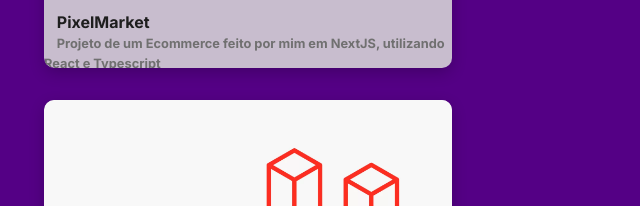
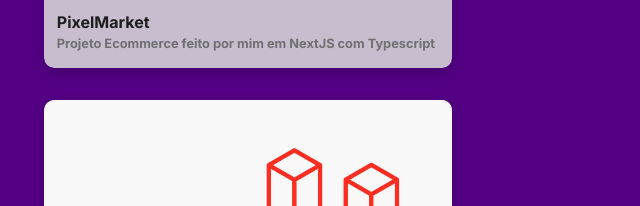
Before and after one commit to matheuspaiva1/portfolio, a plain HTML site: page src/pages/projects.html in a window 1280 px wide. Shown: the part 2057-2263 px from the top of the page, 0-640 px from the left. Drawn offline with Linux system fonts and the light colour scheme.

Commit message:
alter-text

```diff
--- a/src/pages/projects.html
+++ b/src/pages/projects.html
@@ -151,7 +151,7 @@
           </div>
           <div class="desc">
             <h2>PixelMarket</h2>
-            <strong>Projeto de um Ecommerce feito por mim em NextJS, utilizando React e Typescript</strong>
+            <strong>Projeto Ecommerce feito por mim em NextJS com Typescript</strong>
           </div>
         </a>
       </div>
```
